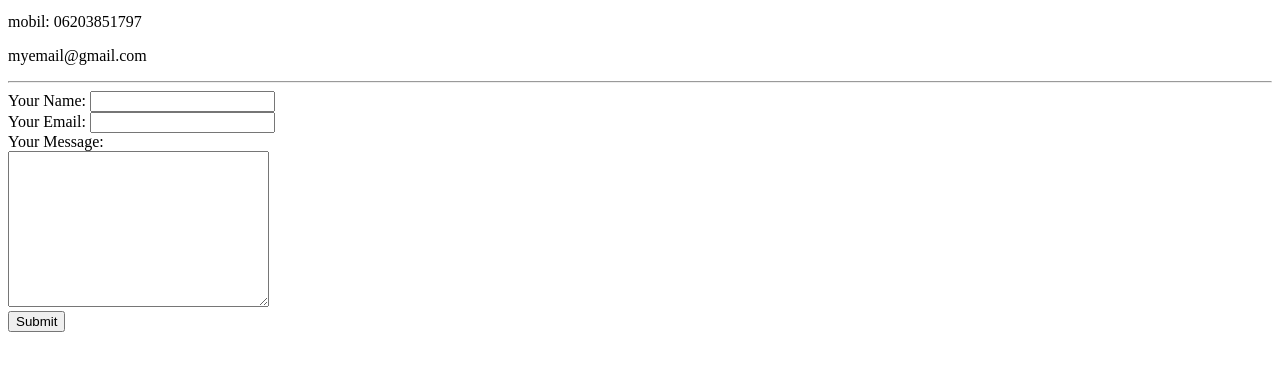
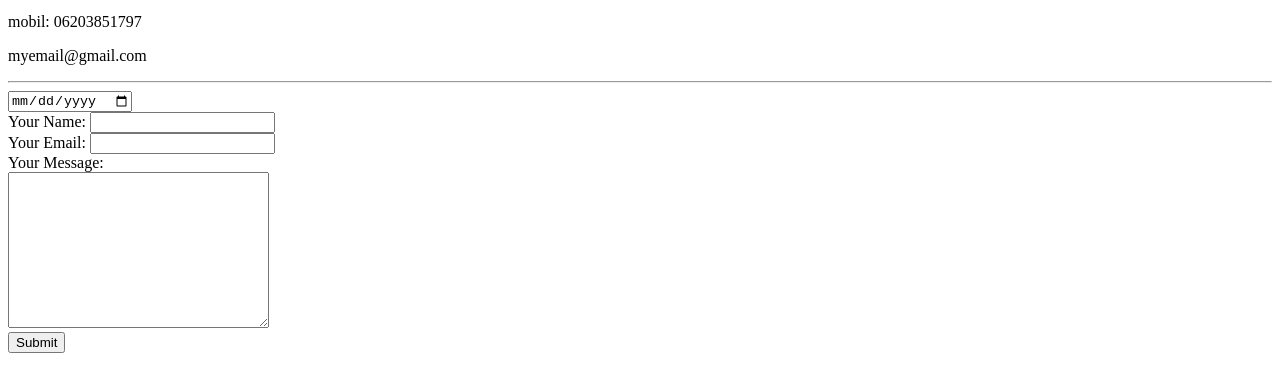
Before and after one commit to mzperx92/cv, a plain HTML site: page contact.html in a window 1280 px wide. Shown: the part 101-492 px from the top of the page. Drawn offline with Linux system fonts and the light colour scheme.

Commit message:
add date input to contacts

```diff
--- a/contact.html
+++ b/contact.html
@@ -11,6 +11,7 @@
     <p>myemail@gmail.com</p>
     <hr>
     <form action="mailto:programozas92@gmail.com" method="post" enctype="text/plain">
+      <input type="date" name="Current date value = ""><br>
       <label for="">Your Name: </label>
       <input type="text" name="Your Name" value=""><br>
       <label for="">Your Email:</label>
```
